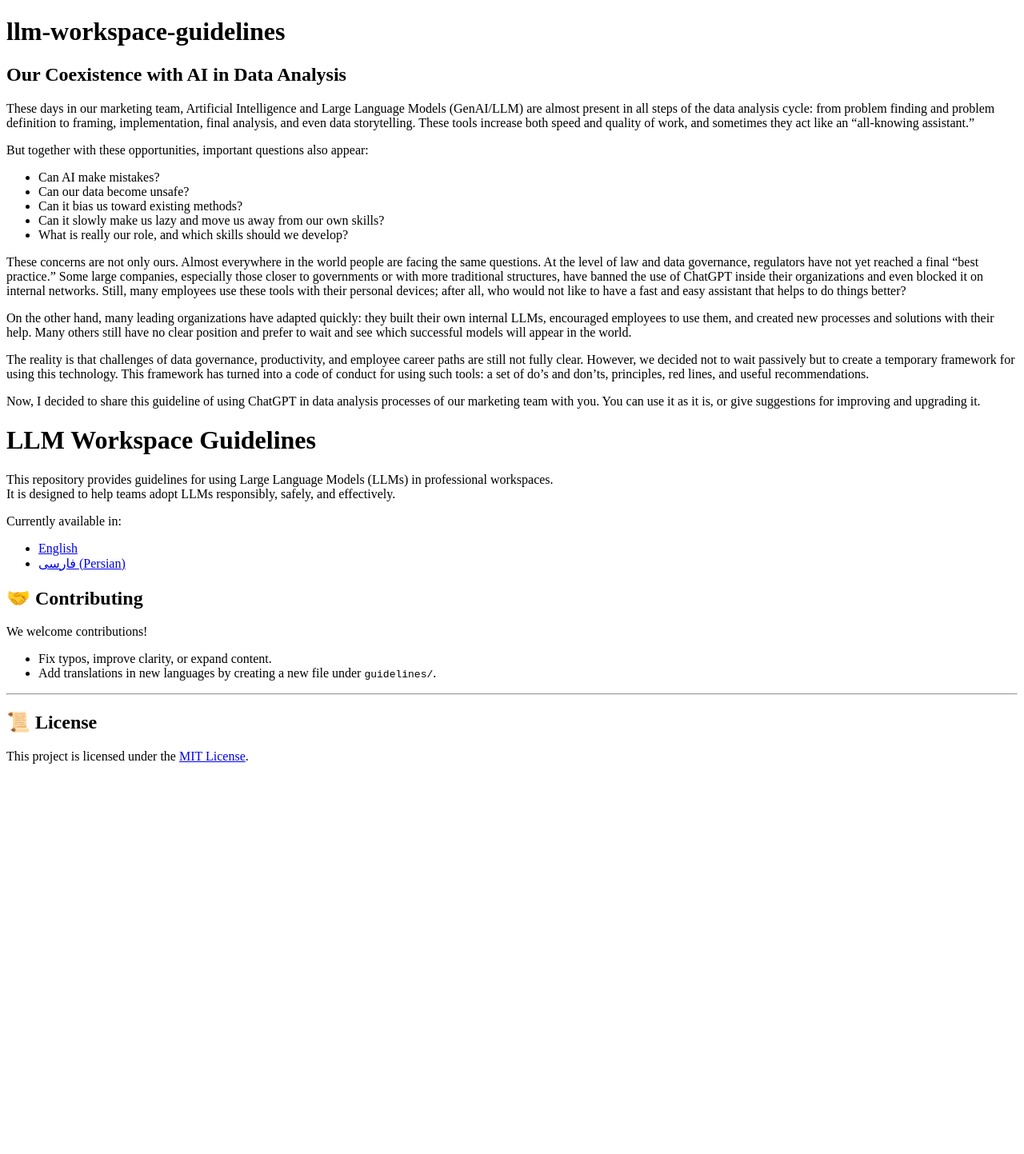
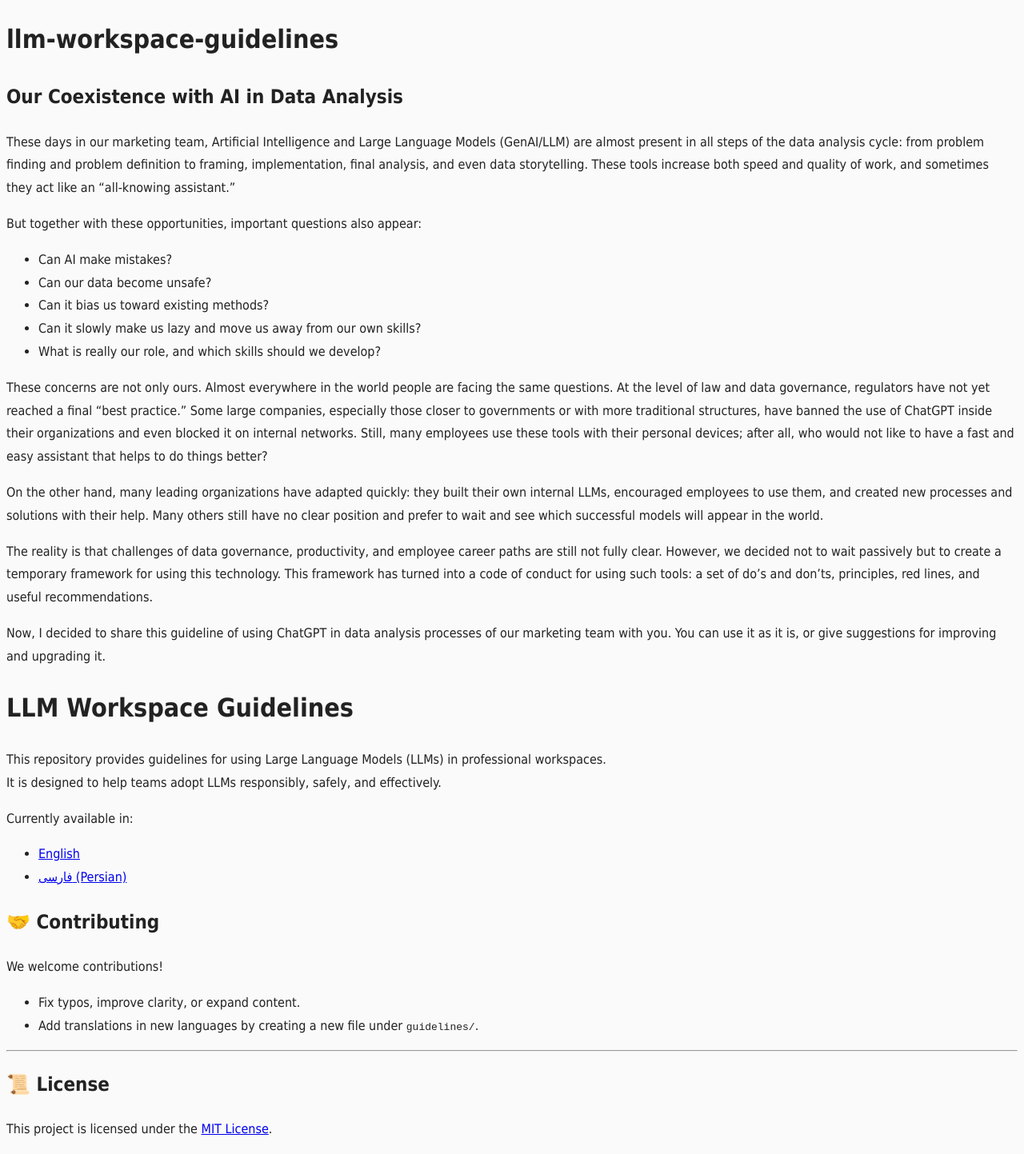
Before and after one commit to mahdinasseri/llm-workspace-guidelines, a Jekyll site: the page built from README.md, in a window 1280 px wide. Shown: the whole page at 80% size. Built offline with Jekyll 4.4.1, drawn with Linux system fonts in a browser that asks for light colours; our own code applies the rules of GitHub Pages for plain Markdown files; before the commit the page ends 971 px from its top, so only the background shows below that.

Commit message:
Update style.css

```diff
--- a/assets/css/style.css
+++ b/assets/css/style.css
@@ -1,3 +1,10 @@
+body {
+  font-family: "Tahoma", "Vazir", sans-serif;
+  line-height: 1.8;
+  background-color: #fafafa;
+  color: #222;
+}
+
 .rtl {
   direction: rtl;
   text-align: right;
```
